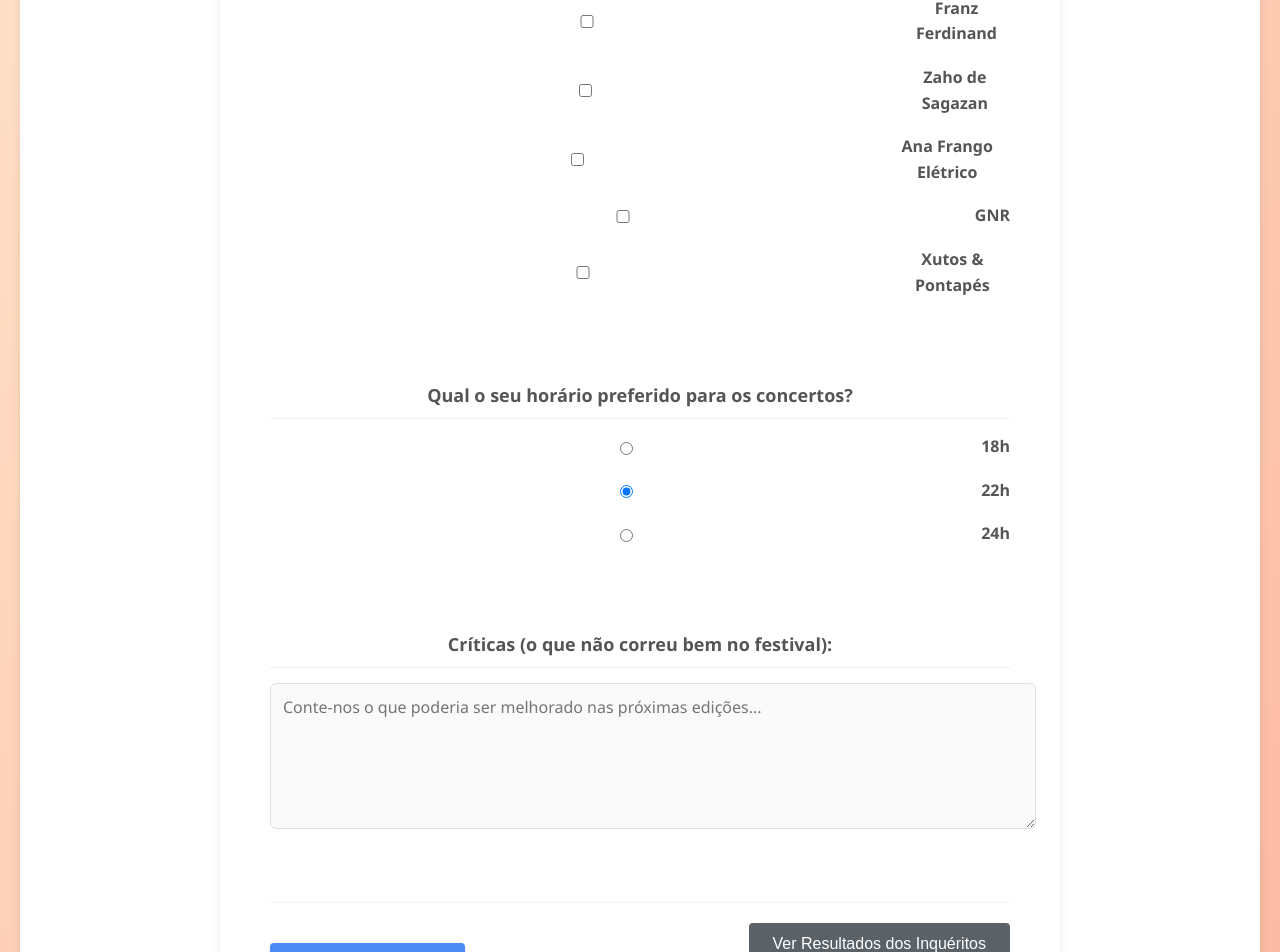
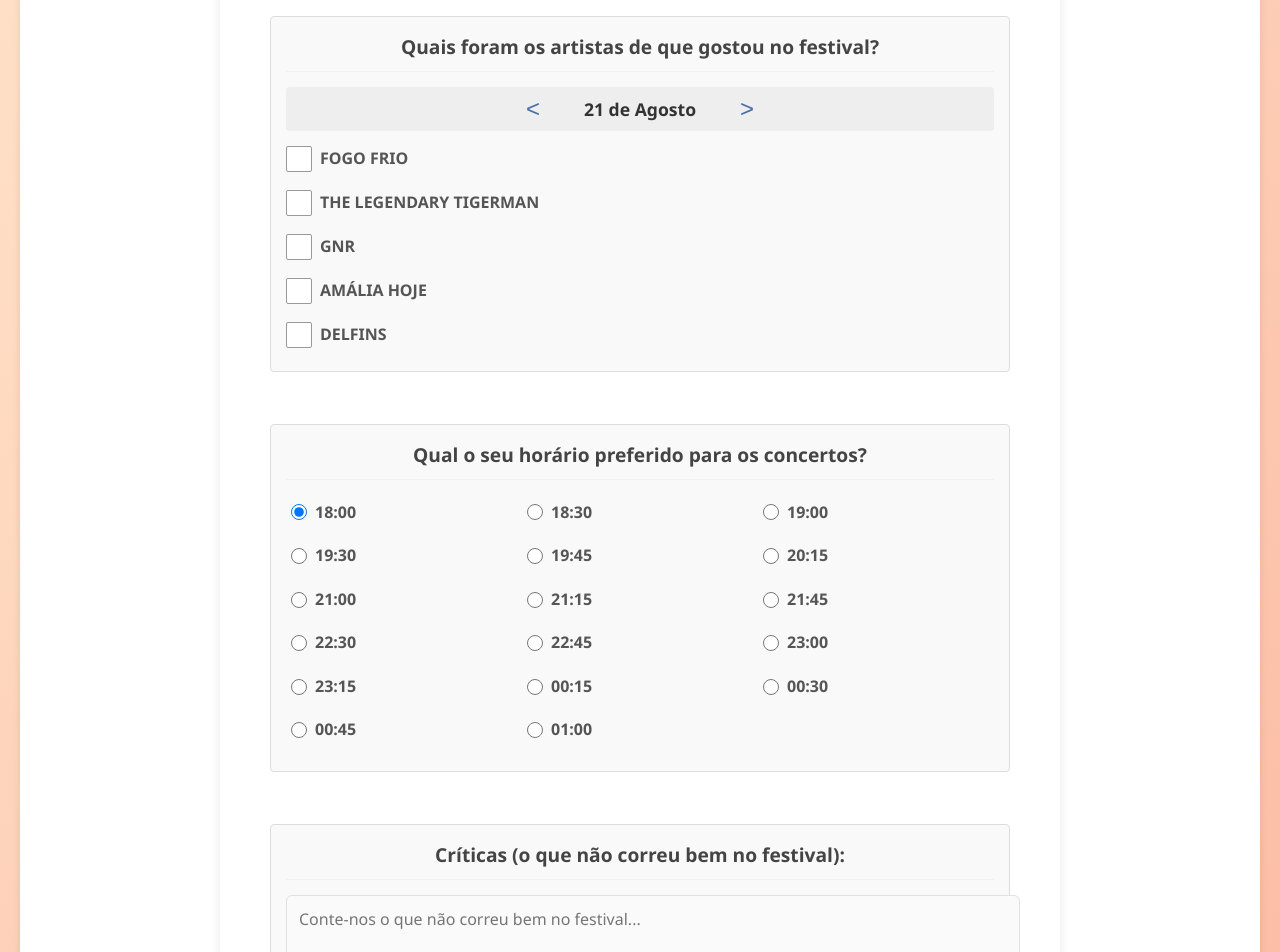
Before and after one commit to y0c0ms/DesenvWeb, a React (Create React App) app in the folder my-react-project/: page /inquerito in a window 1280 px wide. Shown: the part 758-1710 px from the top of the page. Built offline with nearby package versions, Linux system fonts and the light colour scheme.

Commit message:
Ex seamana 6

```diff
--- a/my-react-project/src/components/Inquerito.css
+++ b/my-react-project/src/components/Inquerito.css
@@ -1,4 +1,5 @@
 .inquerito-container {
+  width: 100%;
   max-width: 800px;
   margin: 0 auto;
   padding: 20px;
@@ -8,140 +9,196 @@
 }
 
 .inquerito-container h2 {
-  color: #3e3e3e;
-  font-size: 28px;
   text-align: center;
   margin-bottom: 30px;
+  color: #333;
+  font-size: 1.8rem;
 }
 
 .inquerito-form {
   display: flex;
   flex-direction: column;
-  gap: 25px;
+  gap: 20px;
 }
 
 .form-section {
-  margin-bottom: 10px;
+  padding: 15px;
+  border: 1px solid #ddd;
+  border-radius: 4px;
+  background-color: #f9f9f9;
 }
 
 .form-section h3 {
-  font-size: 18px;
+  margin-top: 0;
   margin-bottom: 15px;
-  color: #555;
+  font-size: 1.2rem;
+  color: #444;
 }
 
-.checkbox-group, .radio-group {
+/* Navegação entre dias */
+.dia-navegacao {
+  display: flex;
+  align-items: center;
+  justify-content: center;
+  margin-bottom: 15px;
+  padding: 8px 0;
+  background-color: #eee;
+  border-radius: 4px;
+}
+
+.dia-atual {
+  margin: 0 15px;
+  font-size: 1.1rem;
+  font-weight: bold;
+  color: #333;
+  min-width: 150px;
+  text-align: center;
+}
+
+.seta-navegacao {
+  background: none;
+  border: none;
+  font-size: 1.5rem;
+  color: #4a6da7;
+  cursor: pointer;
+  padding: 0 10px;
+  transition: transform 0.2s;
+}
+
+.seta-navegacao:hover {
+  transform: scale(1.2);
+}
+
+.seta-esquerda:hover {
+  transform: scale(1.2) translateX(-2px);
+}
+
+.seta-direita:hover {
+  transform: scale(1.2) translateX(2px);
+}
+
+.checkbox-group {
   display: flex;
   flex-direction: column;
   gap: 10px;
-  margin-left: 10px;
+}
+
+.radio-group {
+  display: grid;
+  grid-template-columns: repeat(3, 1fr);
+  gap: 10px;
+  padding: 5px;
 }
 
 .checkbox-label, .radio-label {
   display: flex;
   align-items: center;
-  gap: 10px;
-  font-size: 16px;
-  cursor: pointer;
+  gap: 8px;
+  font-size: 1rem;
 }
 
-.checkbox-label input, .radio-label input {
+/* Estilo personalizado para checkbox com cruz quando selecionado */
+.checkbox-custom {
+  appearance: none;
+  -webkit-appearance: none;
+  width: 18px;
+  height: 18px;
+  border: 1px solid #999;
+  border-radius: 2px;
+  margin: 0;
+  cursor: pointer;
+  position: relative;
+  background-color: white;
+}
+
+.checkbox-custom:checked {
+  background-color: white;
+}
+
+.checkbox-custom:checked::after {
+  content: '✕';
+  display: block;
+  position: absolute;
+  top: 50%;
+  left: 50%;
+  transform: translate(-50%, -50%);
+  color: #333;
+  font-size: 14px;
+  font-weight: bold;
+}
+
+input[type="radio"] {
+  margin: 0;
+  width: 16px;
+  height: 16px;
   cursor: pointer;
 }
 
 textarea {
   width: 100%;
-  padding: 12px;
-  border: 1px solid #ddd;
+  padding: 10px;
+  border: 1px solid #ccc;
   border-radius: 4px;
-  font-size: 16px;
+  resize: vertical;
   font-family: inherit;
-  resize: vertical;
+  font-size: 1rem;
 }
 
 .form-actions {
   display: flex;
   justify-content: space-between;
-  margin-top: 15px;
+  gap: 15px;
+  margin-top: 20px;
 }
 
-.form-submit button, .ver-resultados button {
-  padding: 12px 24px;
-  background-color: #4c8bf5;
+.submit-btn, .results-btn {
+  padding: 10px 20px;
   color: white;
   border: none;
   border-radius: 4px;
-  font-size: 16px;
   cursor: pointer;
-  transition: background-color 0.3s, transform 0.2s;
+  font-size: 1rem;
+  font-weight: bold;
+  transition: background-color 0.3s;
+  flex: 1;
 }
 
-.form-submit button:hover, .ver-resultados button:hover {
-  background-color: #3a7ad9;
-  transform: translateY(-2px);
+.submit-btn {
+  background-color: #4a6da7;
 }
 
-.ver-resultados button {
+.results-btn {
   background-color: #5a6268;
 }
 
-.ver-resultados button:hover {
+.submit-btn:hover {
+  background-color: #3a5a8f;
+}
+
+.results-btn:hover {
   background-color: #4a5258;
 }
 
-.agradecimento {
-  text-align: center;
-  padding: 30px;
-}
-
-.agradecimento h2 {
-  color: #4c8bf5;
-  margin-bottom: 15px;
-}
-
-.agradecimento p {
-  margin-bottom: 25px;
-  font-size: 16px;
-}
-
-.agradecimento button {
-  padding: 10px 20px;
-  background-color: #4c8bf5;
-  color: white;
-  border: none;
-  border-radius: 4px;
-  font-size: 16px;
-  cursor: pointer;
-  transition: background-color 0.3s;
-}
-
-.agradecimento button:hover {
-  background-color: #3a7ad9;
-}
-
-@media (max-width: 768px) {
+@media (max-width: 600px) {
   .inquerito-container {
     padding: 15px;
   }
 
-  .inquerito-container h2 {
-    font-size: 24px;
+  .form-section {
+    padding: 10px;
   }
 
-  .form-section h3 {
-    font-size: 16px;
+  .radio-group {
+    grid-template-columns: repeat(2, 1fr);
   }
 
   .form-actions {
     flex-direction: column;
-    gap: 10px;
-  }
-
-  .form-submit, .ver-resultados {
-    width: 100%;
-  }
-
-  .form-submit button, .ver-resultados button {
-    width: 100%;
   }
 }
+
+@media (max-width: 400px) {
+  .radio-group {
+    grid-template-columns: 1fr;
+  }
+}
--- a/my-react-project/src/components/Inquerito.js
+++ b/my-react-project/src/components/Inquerito.js
@@ -1,28 +1,53 @@
-import React, { useState, useEffect } from 'react';
+import React, { useState } from 'react';
 import { useNavigate } from 'react-router-dom';
 import './Inquerito.css';
 import Header from './layout/Header';
 import Navigation from './layout/Navigation';
 import Footer from './layout/Footer';
 import { saveInquerito } from '../services/inqueritoService';
-import artistasData from '../data/artistasInquerito.json';
+import artistasData from '../data/artistas.json';
 
 function Inquerito() {
   const navigate = useNavigate();
 
-  // Estado para os campos do inquérito
-  const [artistasSelecionados, setArtistasSelecionados] = useState({});
-  const [horarioPreferido, setHorarioPreferido] = useState('22h');
-  const [criticas, setCriticas] = useState('');
+  // Agrupar artistas por data de apresentação
+  const artistasPorDia = {};
+  artistasData.forEach(artista => {
+    if (!artistasPorDia[artista.data]) {
+      artistasPorDia[artista.data] = [];
+    }
+    artistasPorDia[artista.data].push(artista);
+  });
 
-  // Initialize artists from JSON file
-  useEffect(() => {
+  // Extrair os dias disponíveis
+  const diasDisponiveis = Object.keys(artistasPorDia);
+
+  // Inicializar o estado dos artistas selecionados
   const initialArtistasState = {};
   artistasData.forEach(artista => {
     initialArtistasState[artista.id] = false;
   });
-    setArtistasSelecionados(initialArtistasState);
-  }, []);
+
+  // Extrair e ordenar todos os horários únicos
+  const todosHorarios = [...new Set(artistasData.map(artista => artista.hora))];
+
+  // Ordenar horários em ordem crescente
+  const horariosOrdenados = todosHorarios.sort((a, b) => {
+    // Converter para apenas horas e minutos em formato número
+    const getHoraMinutos = (hora) => {
+      const [h, m] = hora.split(':').map(Number);
+      // Tratar horários após meia-noite (formato 00:XX)
+      return h < 6 ? (h + 24) * 60 + m : h * 60 + m;
+    };
+
+    return getHoraMinutos(a) - getHoraMinutos(b);
+  });
+
+  // Estado para os campos do inquérito
+  const [artistasSelecionados, setArtistasSelecionados] = useState(initialArtistasState);
+  const [horarioPreferido, setHorarioPreferido] = useState(horariosOrdenados[0]);
+  const [criticas, setCriticas] = useState('');
+  const [diaAtual, setDiaAtual] = useState(diasDisponiveis[0]);
 
   // Handler para mudanças nos checkboxes de artistas
   const handleArtistaChange = (event) => {
@@ -63,6 +88,28 @@
     navigate('/inquerito/resultados');
   };
 
+  // Função para navegar para o dia anterior
+  const navegarDiaAnterior = () => {
+    const indexAtual = diasDisponiveis.indexOf(diaAtual);
+    if (indexAtual > 0) {
+      setDiaAtual(diasDisponiveis[indexAtual - 1]);
+    } else {
+      // Voltar para o último dia (circular)
+      setDiaAtual(diasDisponiveis[diasDisponiveis.length - 1]);
+    }
+  };
+
+  // Função para navegar para o próximo dia
+  const navegarProximoDia = () => {
+    const indexAtual = diasDisponiveis.indexOf(diaAtual);
+    if (indexAtual < diasDisponiveis.length - 1) {
+      setDiaAtual(diasDisponiveis[indexAtual + 1]);
+    } else {
+      // Voltar para o primeiro dia (circular)
+      setDiaAtual(diasDisponiveis[0]);
+    }
+  };
+
   return (
     <div className="container">
       <Header />
@@ -75,14 +122,34 @@
           <form onSubmit={handleSubmit} className="inquerito-form">
             <div className="form-section">
               <h3>Quais foram os artistas de que gostou no festival?</h3>
+
+              <div className="dia-navegacao">
+                <button
+                  type="button"
+                  className="seta-navegacao seta-esquerda"
+                  onClick={navegarDiaAnterior}
+                >
+                  &lt;
+                </button>
+                <h4 className="dia-atual">{diaAtual}</h4>
+                <button
+                  type="button"
+                  className="seta-navegacao seta-direita"
+                  onClick={navegarProximoDia}
+                >
+                  &gt;
+                </button>
+              </div>
+
               <div className="checkbox-group">
-                {artistasData.map(artista => (
+                {artistasPorDia[diaAtual].map(artista => (
                   <label className="checkbox-label" key={artista.id}>
                     <input
                       type="checkbox"
-                      name={artista.id}
+                      name={artista.id.toString()}
                       checked={artistasSelecionados[artista.id] || false}
                       onChange={handleArtistaChange}
+                      className="checkbox-custom"
                     />
                     {artista.nome}
                   </label>
@@ -93,38 +160,18 @@
             <div className="form-section">
               <h3>Qual o seu horário preferido para os concertos?</h3>
               <div className="radio-group">
-                <label className="radio-label">
+                {horariosOrdenados.map(horario => (
+                  <label className="radio-label" key={horario}>
                     <input
                       type="radio"
                       name="horario"
-                    value="18h"
-                    checked={horarioPreferido === '18h'}
+                      value={horario}
+                      checked={horarioPreferido === horario}
                       onChange={handleHorarioChange}
                     />
-                  18h
+                    {horario}
                   </label>
-
-                <label className="radio-label">
-                  <input
-                    type="radio"
-                    name="horario"
-                    value="22h"
-                    checked={horarioPreferido === '22h'}
-                    onChange={handleHorarioChange}
-                  />
-                  22h
-                </label>
-
-                <label className="radio-label">
-                  <input
-                    type="radio"
-                    name="horario"
-                    value="24h"
-                    checked={horarioPreferido === '24h'}
-                    onChange={handleHorarioChange}
-                  />
-                  24h
-                </label>
+                ))}
               </div>
             </div>
 
@@ -134,20 +181,15 @@
                 rows="5"
                 value={criticas}
                 onChange={handleCriticasChange}
-                placeholder="Conte-nos o que poderia ser melhorado nas próximas edições..."
+                placeholder="Conte-nos o que não correu bem no festival..."
               ></textarea>
             </div>
 
             <div className="form-actions">
-              <div className="form-submit">
-                <button type="submit">Submeter inquérito</button>
-              </div>
-
-              <div className="ver-resultados">
-                <button type="button" onClick={handleVerResultados}>
+              <button type="submit" className="submit-btn">Submeter inquérito</button>
+              <button type="button" className="results-btn" onClick={handleVerResultados}>
                 Ver Resultados dos Inquéritos
               </button>
-              </div>
             </div>
           </form>
         </main>
--- a/my-react-project/src/components/InqueritoResposta.js
+++ b/my-react-project/src/components/InqueritoResposta.js
@@ -5,7 +5,7 @@
 import Navigation from './layout/Navigation';
 import Footer from './layout/Footer';
 import { getRespostaAtual } from '../services/inqueritoService';
-import artistasData from '../data/artistasInquerito.json';
+import artistasData from '../data/artistas.json';
 
 function InqueritoResposta() {
   const navigate = useNavigate();
@@ -27,7 +27,9 @@
     const artistas = [];
     Object.entries(respostaAtual.artistasSelecionados).forEach(([artistaId, selected]) => {
       if (selected) {
-        const artista = artistasData.find(a => a.id === artistaId);
+        // Converter ID para número se for numérico
+        const id = parseInt(artistaId, 10) || artistaId;
+        const artista = artistasData.find(a => a.id === id);
         if (artista) {
           artistas.push(artista.nome);
         }
--- a/my-react-project/src/components/InqueritoResultados.js
+++ b/my-react-project/src/components/InqueritoResultados.js
@@ -5,7 +5,7 @@
 import Navigation from './layout/Navigation';
 import Footer from './layout/Footer';
 import { getEstatisticas } from '../services/inqueritoService';
-import artistasData from '../data/artistasInquerito.json';
+import artistasData from '../data/artistas.json';
 
 function InqueritoResultados() {
   const navigate = useNavigate();
@@ -19,7 +19,9 @@
 
     // Processar estatísticas de artistas
     const artistasProcessados = Object.entries(stats.artistasStats).map(([artistaId, count]) => {
-      const artista = artistasData.find(a => a.id === artistaId);
+      // Converter para número pois agora artista.id é numérico
+      const id = parseInt(artistaId, 10) || artistaId;
+      const artista = artistasData.find(a => a.id === id);
       return {
         id: artistaId,
         nome: artista ? artista.nome : artistaId,
--- a/my-react-project/src/data/artistas.json
+++ b/my-react-project/src/data/artistas.json
@@ -2,7 +2,7 @@
   {
     "id": 1,
     "nome": "FOGO FRIO",
-    "imagem": "https://scontent.flis10-1.fna.fbcdn.net/v/t39.30808-6/474001106_122151397220343716_8070086578778566126_n.jpg?_nc_cat=102&ccb=1-7&_nc_sid=833d8c&_nc_ohc=MqGz-4_WMtIQ7kNvgHhfgst&_nc_zt=23&_nc_ht=scontent.flis10-1.fna&_nc_gid=Astv0qaSnyFtEsCQuQqdOAe&oh=00_AYGwXc-B-_QNF15HL2R209gsKp-J7LEpfBwt6-qpvQpfuQ&oe=67D780D4",
+    "imagem": "https://www.festivalvilardemouros.pt/wp-content/uploads/2023/06/The-Libertines-Portugal.jpg",
     "estilo": "Rock Português",
     "descricao": "Banda emergente do rock português com sonoridade única",
     "urlVideo": "https://www.youtube.com/embed/Zs5Fr3kAiqI?si=0P20ec07o8p9okRu",
--- a/my-react-project/src/index.js
+++ b/my-react-project/src/index.js
@@ -7,7 +7,6 @@
 import Inquerito from './components/Inquerito';
 import InqueritoResposta from './components/InqueritoResposta';
 import InqueritoResultados from './components/InqueritoResultados';
-import reportWebVitals from './reportWebVitals';
 
 const root = ReactDOM.createRoot(document.getElementById('root'));
 root.render(
@@ -23,8 +22,3 @@
     </BrowserRouter>
   </React.StrictMode>
 );
-
-// If you want to start measuring performance in your app, pass a function
-// to log results (for example: reportWebVitals(console.log))
-// or send to an analytics endpoint. Learn more: https://bit.ly/CRA-vitals
-reportWebVitals();
```
Also changed, not shown: my-react-project/src/components/FormVoluntario.js (+16 -17 lines), my-react-project/src/data/artistasInquerito.json (+35 -0 lines), my-react-project/src/reportWebVitals.js (deleted, +0 -13 lines), my-react-project/src/setupTests.js (deleted, +0 -5 lines), my-react-project/src/style.css (+6 -1 lines), my-react-project/src/logo.svg (deleted), 1 other file (tests, documents, lock files or other folders). Lines whose indentation alone changed are shown as unchanged.
